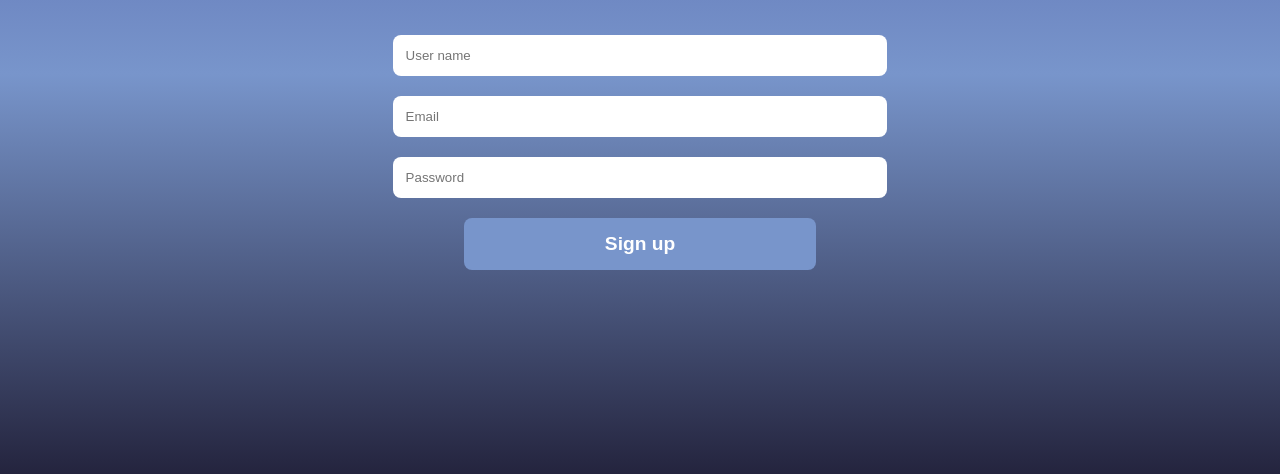
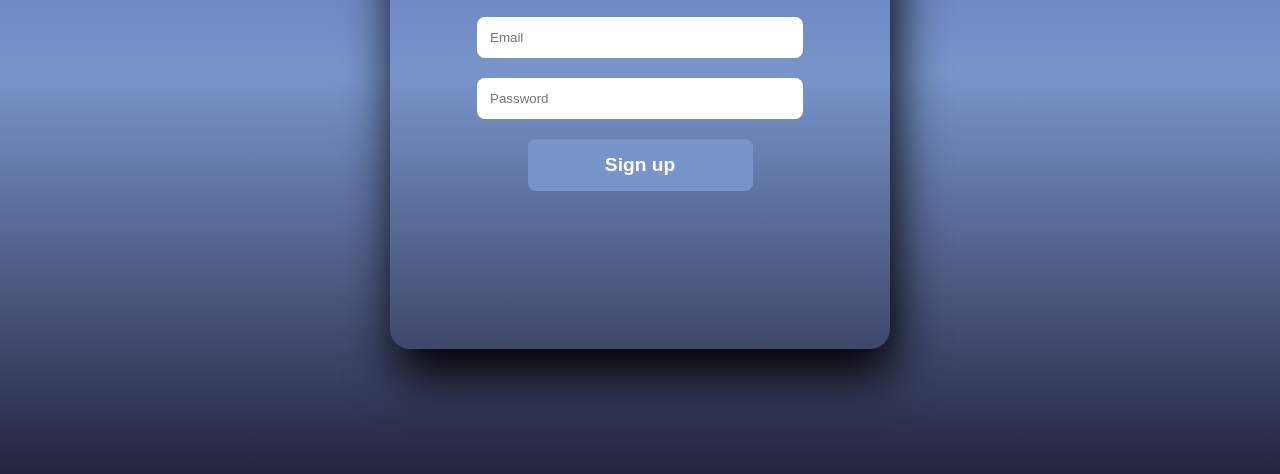
Before and after one commit to parsa84a/project1, a plain HTML site: page index.html in a window 1280 px wide. Shown: the part 326-800 px from the top of the page. Drawn offline with Linux system fonts and the light colour scheme.

Commit message:
styling form

```diff
--- a/style.css
+++ b/style.css
@@ -41,3 +41,9 @@
     background-color: #4A55A2;
 
 }
+form{
+    width: 500px;
+    box-shadow: 5px 26px 50px;
+    height: 550px;
+    border-radius: 20px;
+}
```
